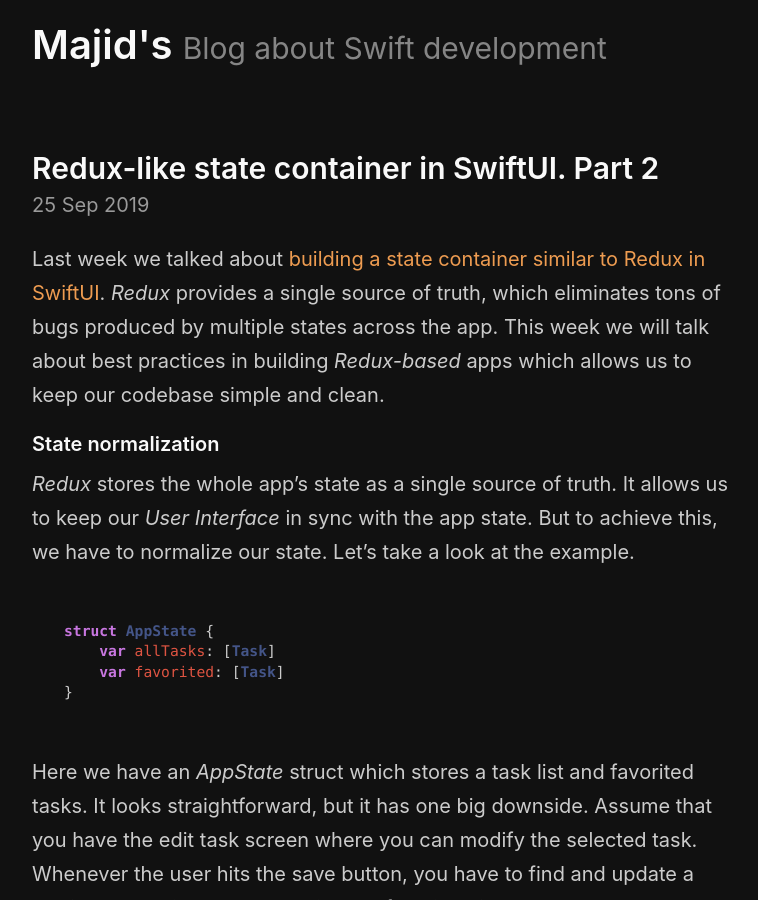
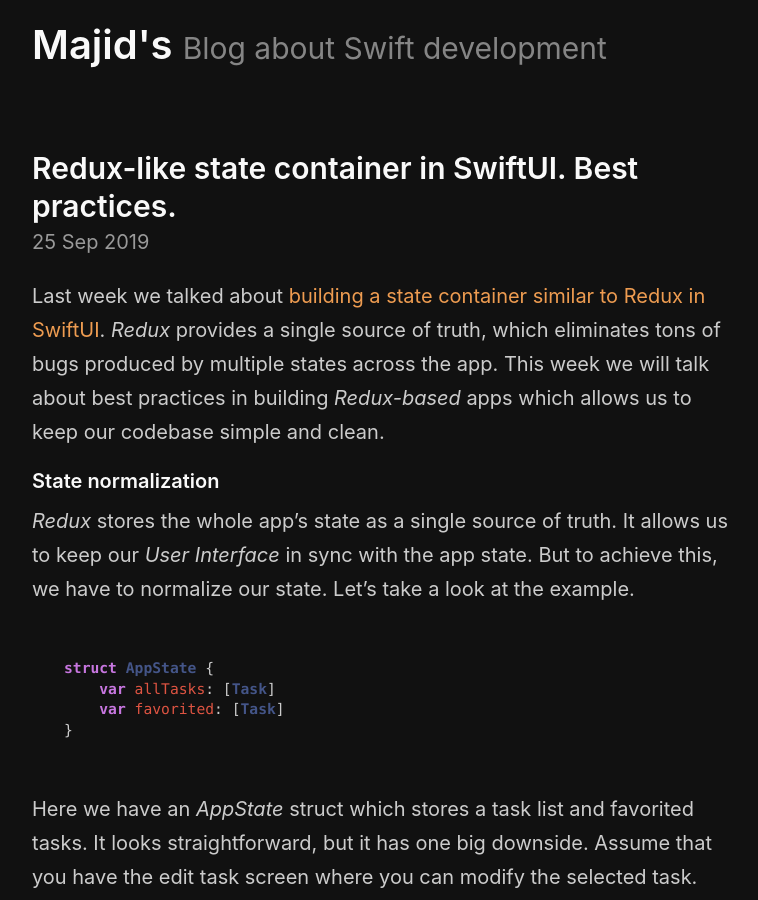
Before and after one commit to mecid/mecid.github.io, a Jekyll site: the page built from _posts/2019-09-25-redux-like-state-container-in-swiftui-part2.md, in a window 1280 px wide and 900 px high. Shown: the whole window, without its empty margins (258-1016 px from the left). Built offline with Jekyll 4.4.1, drawn with Linux system fonts in a browser that asks for light colours.

Commit message:
Update 2019-09-25-redux-like-state-container-in-swiftui-part2.md

```diff
--- a/_posts/2019-09-25-redux-like-state-container-in-swiftui-part2.md
+++ b/_posts/2019-09-25-redux-like-state-container-in-swiftui-part2.md
@@ -1,5 +1,5 @@
 ---
-title: Redux-like state container in SwiftUI. Part 2
+title: Redux-like state container in SwiftUI. Best practices.
 layout: post
 ---
 
```
